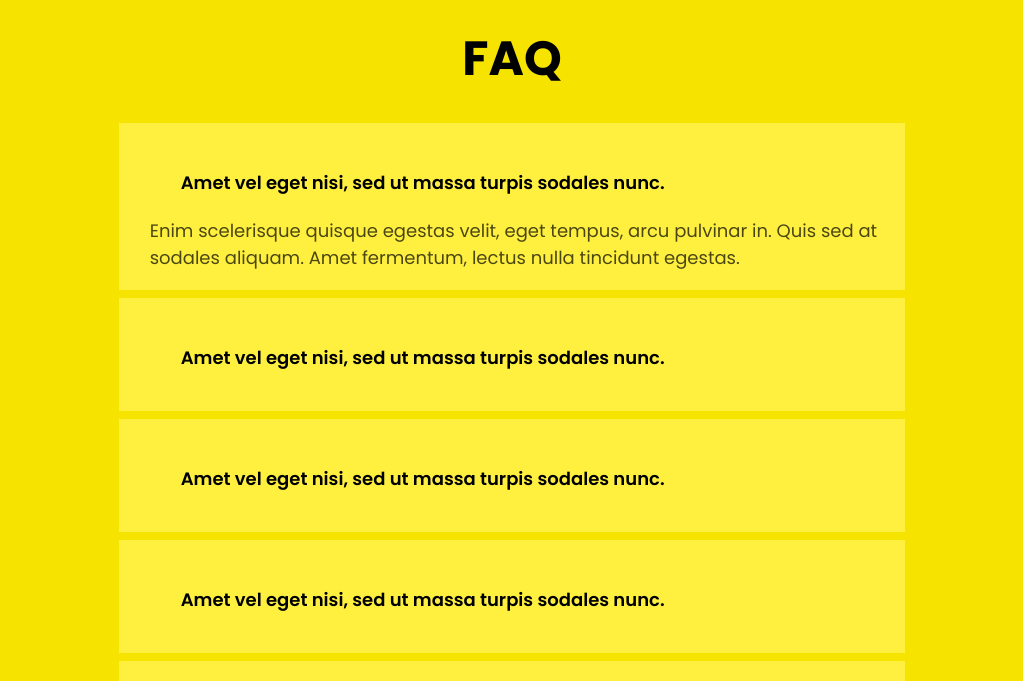
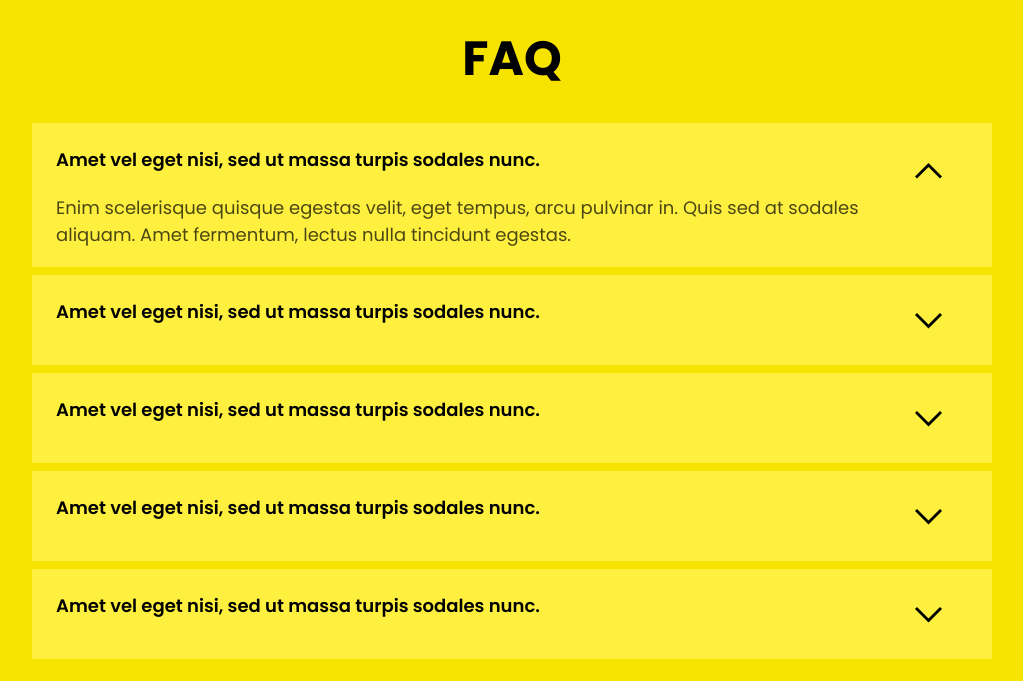
Before and after one commit to MUKESHxSIHAG/solanaffbusiness, a plain HTML site: page index.html in a window 1280 px wide. Shown: the part 4910-5591 px from the top of the page, without its empty margins (128-1151 px from the left). Drawn offline with Linux system fonts and the light colour scheme.

Commit message:
final-submit

```diff
--- a/assets/css/style.css
+++ b/assets/css/style.css
@@ -641,7 +641,7 @@ nav div ul li a {
     font-weight: 600;
     font-size: 18px;
     color: #000000;
-    padding: 23px 0px 21px 31px;
+    padding: 0px 0px 21px 0px;
 }
 
 .section-7-paragraph {
@@ -674,10 +674,29 @@ nav div ul li a {
     padding-left: 12px;
     padding-right: 12px;
 }
-
-
+.col-9{
+    width: 75%;
+    padding-left: 12px;
+    padding-right: 12px;
+}
+.col-11{
+    width: 91.66%;
+    padding-left: 12px;
+    padding-right: 12px;
+}
+.col-1{
+    width: 8.33%;
+    padding-right: 12px;
+    padding-left: 12px;
+}
+.mb-50{
+    margin-bottom: 50px;
+}
 .mt-8 {
     margin-top: 8px;
+}
+.mb-8{
+margin-bottom: 8px;
 }
 
 .pt-88 {
@@ -997,6 +1016,7 @@ nav div ul li a {
     .pt-66 {
         padding-top: 20px;
     }
+
 }
 
 @media (max-width:360px) {
@@ -1037,4 +1057,7 @@ nav div ul li a {
         z-index: 1;
         background-color: #ffffff;
     }
+    .arrow-position{
+        margin: 0px 0px 0px -20px;
+    }
 }
--- a/index.html
+++ b/index.html
@@ -220,18 +220,20 @@
                 </div>
                 <div class="position-relative d-none">
                     <span>
-                        <img class="position-absolute section-5-burger-1" src="/assets/images/cheese-burger-1.png" alt="">
+                        <img class="position-absolute section-5-burger-1" src="/assets/images/cheese-burger-1.png"
+                            alt="">
                         <img class="position-absolute section-5-burger-2" src="/assets/images/hamburger-2.png" alt="">
-                        <img class="position-absolute section-5-burger-3" src="/assets/images/cheese-burger-1.png" alt="">
+                        <img class="position-absolute section-5-burger-3" src="/assets/images/cheese-burger-1.png"
+                            alt="">
                         <img class="position-absolute section-5-burger-4" src="/assets/images/hamburger-2.png" alt="">
-                        <img class="position-absolute section-5-burger-5 section-5-burger-md-5" src="/assets/images/cheese-burger-1.png"
-                            alt="">
-                        <img class="position-absolute section-5-burger-6 section-5-burger-md-6" src="/assets/images/hamburger-2.png"
-                            alt="">
-                        <img class="position-absolute section-5-burger-7 section-5-burger-md-7" src="/assets/images/cheese-burger-1.png"
-                            alt="">
-                        <img class="position-absolute section-5-burger-8 section-5-burger-md-8" src="/assets/images/hamburger-2.png"
-                            alt="">
+                        <img class="position-absolute section-5-burger-5 section-5-burger-md-5"
+                            src="/assets/images/cheese-burger-1.png" alt="">
+                        <img class="position-absolute section-5-burger-6 section-5-burger-md-6"
+                            src="/assets/images/hamburger-2.png" alt="">
+                        <img class="position-absolute section-5-burger-7 section-5-burger-md-7"
+                            src="/assets/images/cheese-burger-1.png" alt="">
+                        <img class="position-absolute section-5-burger-8 section-5-burger-md-8"
+                            src="/assets/images/hamburger-2.png" alt="">
                     </span>
                 </div>
             </div>
@@ -289,44 +291,52 @@
             <div class="d-flex justify-content-center align-items-center">
                 <h1 class="section-7-heading">FAQ</h1>
             </div>
-            <div class="row">
-                <div class="col-8 col-md-12 ml-mr-auto ">
-                    <div class="box-2 ">
+            <div class="row justify-content-center align-items-center d-flex">
+                <div class="box-2 col-9 col-sm-12 d-flex justify-content-center align-items-center mb-8">
+                    <div class="col-11">
                         <h1 class="section-7-para-heading">Amet vel eget nisi, sed ut massa turpis sodales nunc.</h1>
                         <p class="section-7-paragraph">Enim scelerisque quisque egestas velit, eget tempus, arcu
                             pulvinar in. Quis sed at sodales aliquam. Amet fermentum,
                             lectus nulla tincidunt egestas.</p>
                     </div>
+                    <div class="col-1 ">
+                        <img class="mb-50 arrow-position" src="/assets/images/upside-arrow.png" alt="Upside Arrow">
                     </div>
                 </div>
-            <div class="row mt-8">
-                <div class="col-8 col-md-12 ml-mr-auto">
-                    <div class="box-2 ">
+                <div class="box-2 col-9 col-sm-12 d-flex justify-content-center align-items-center mb-8">
+                    <div class="col-11">
                         <h1 class="section-7-para-heading">Amet vel eget nisi, sed ut massa turpis sodales nunc.</h1>
+                    </div>
+                    <div class="col-1 ">
+                        <img class=" arrow-position" src="/assets/images/downside-arrow.png" alt="Upside Arrow">
+                    </div>
+                </div>
+                <div class="box-2 col-9 col-sm-12 d-flex justify-content-center align-items-center mb-8">
+                    <div class="col-11">
+                        <h1 class="section-7-para-heading">Amet vel eget nisi, sed ut massa turpis sodales nunc.</h1>
+                    </div>
+                    <div class="col-1 ">
+                        <img class=" arrow-position" src="/assets/images/downside-arrow.png" alt="Upside Arrow">
+                    </div>
+                </div>
+                <div class="box-2 col-9 col-sm-12 d-flex justify-content-center align-items-center mb-8">
+                    <div class="col-11">
+                        <h1 class="section-7-para-heading">Amet vel eget nisi, sed ut massa turpis sodales nunc.</h1>
+                    </div>
+                    <div class="col-1 ">
+                        <img class=" arrow-position" src="/assets/images/downside-arrow.png" alt="Upside Arrow">
+                    </div>
+                </div>
+                <div class="box-2 col-9 col-sm-12 d-flex justify-content-center align-items-center ">
+                    <div class="col-11">
+                        <h1 class="section-7-para-heading">Amet vel eget nisi, sed ut massa turpis sodales nunc.</h1>
+                    </div>
+                    <div class="col-1 ">
+                        <img class=" arrow-position" src="/assets/images/downside-arrow.png" alt="Upside Arrow">
                     </div>
                 </div>
             </div>
-            <div class="row mt-8">
-                <div class="col-8 col-md-12 ml-mr-auto">
-                    <div class="box-2">
-                        <h1 class="section-7-para-heading">Amet vel eget nisi, sed ut massa turpis sodales nunc.</h1>
-                    </div>
-                </div>
-            </div>
-            <div class="row mt-8">
-                <div class="col-8 col-md-12 ml-mr-auto">
-                    <div class="box-2 ">
-                        <h1 class="section-7-para-heading">Amet vel eget nisi, sed ut massa turpis sodales nunc.</h1>
-                    </div>
-                </div>
-            </div>
-            <div class="row mt-8">
-                <div class="col-8 col-md-12 ml-mr-auto">
-                    <div class="box-2">
-                        <h1 class="section-7-para-heading">Amet vel eget nisi, sed ut massa turpis sodales nunc.</h1>
-                    </div>
-                </div>
-            </div>
+
         </div>
 
         <div class="d-flex justify-content-center align-items-center pt-88">
```
Also changed, not shown: assets/images/downside-arrow.png (added), assets/images/upside-arrow.png (added). Lines whose indentation alone changed are shown as unchanged.
